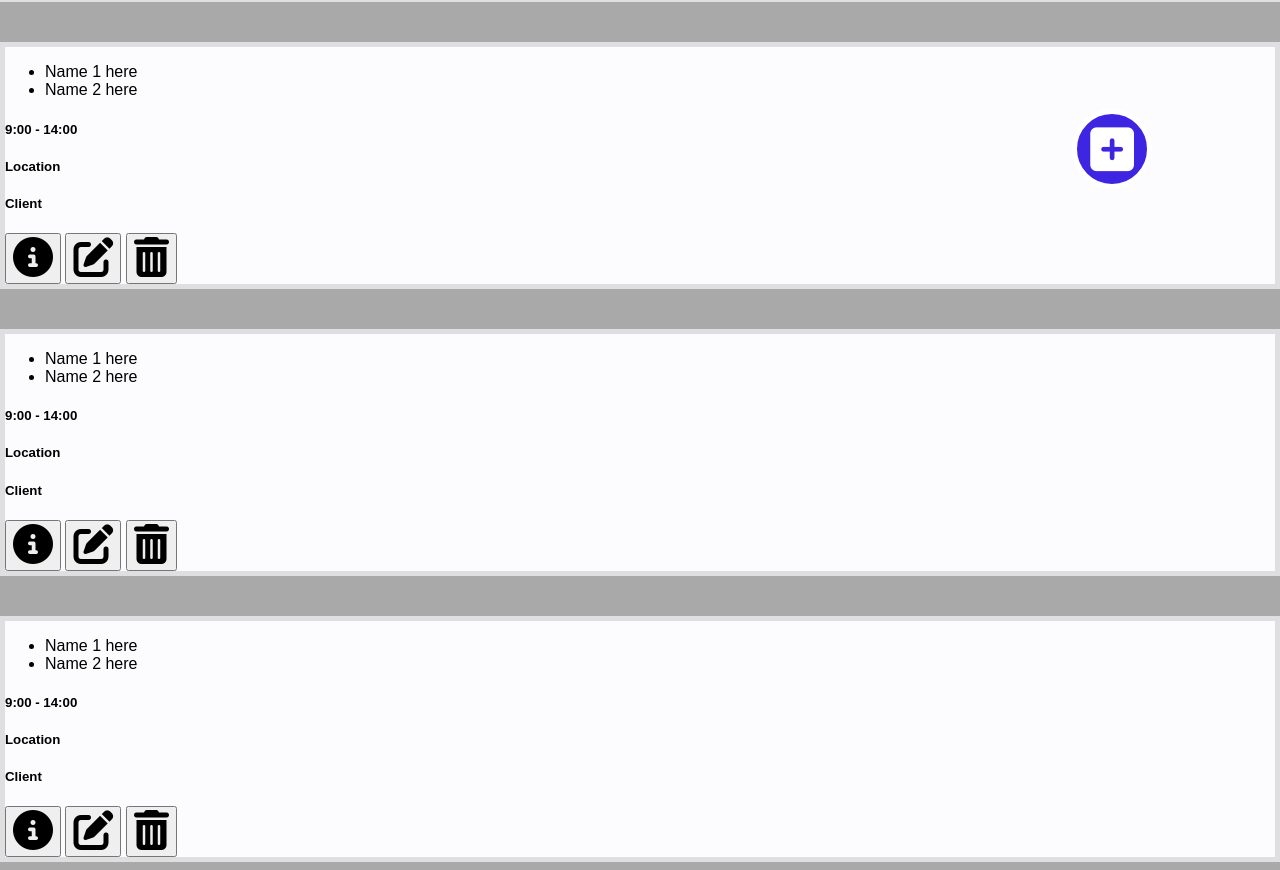
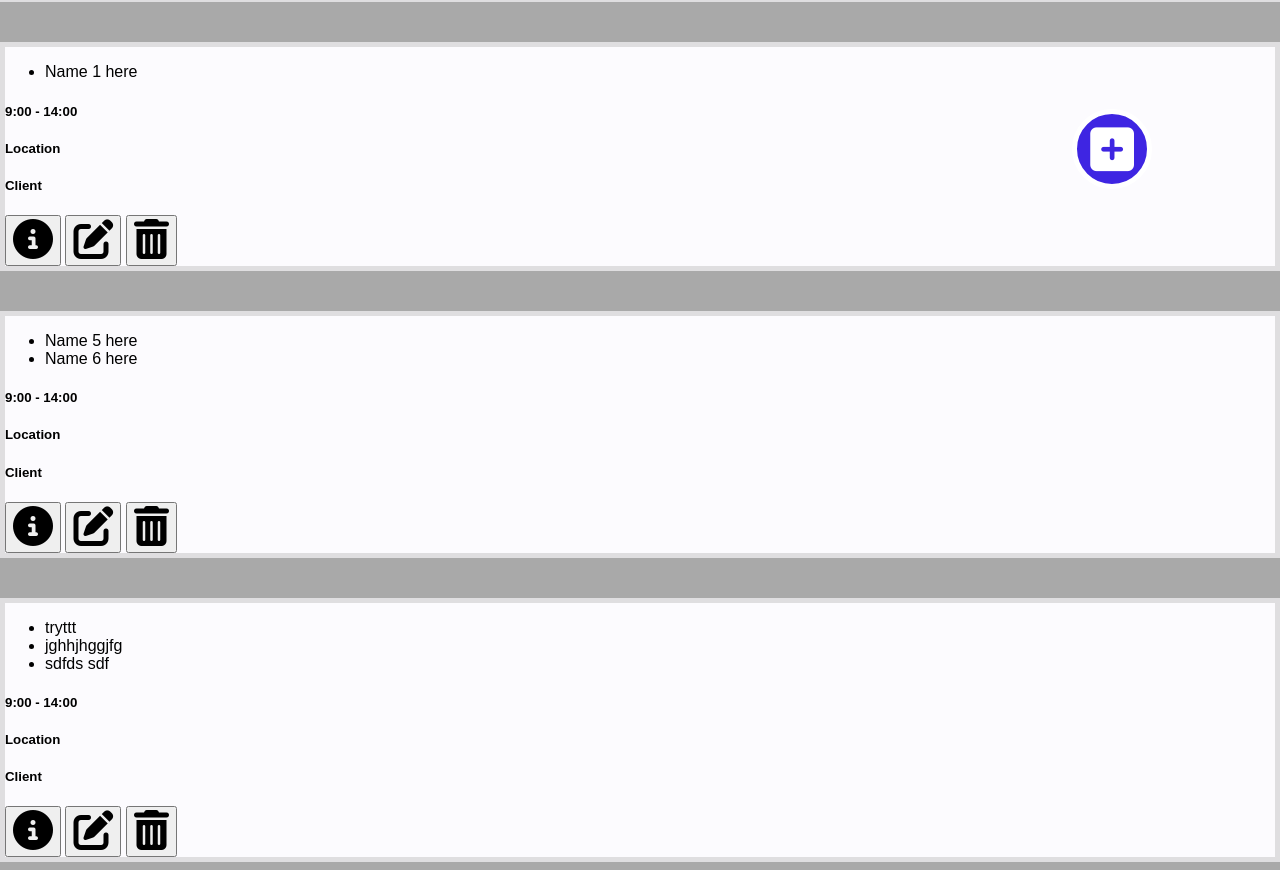
Before and after one commit to StuartFletcher90/simplyRota, a website: page public/admin/admin.html in a window 1280 px wide. Shown: the part 531-1401 px from the top of the page. Drawn offline with Linux system fonts and the light colour scheme.

Commit message:
ammended staff card dummy info

```diff
--- a/public/admin/admin.html
+++ b/public/admin/admin.html
@@ -62,7 +62,6 @@
             <div class="shift-card">
                     <ul class="shift-staff-names">
                         <li>Name 1 here</li>
-                        <li>Name 2 here</li>
                     </ul>
                     <h5 class="shift-time">9:00 - 14:00</h5>
                     <h5 class="shift-location">Location</h5>
@@ -74,8 +73,8 @@
 
                 <div class="shift-card">
                         <ul class="shift-staff-names">
-                            <li>Name 1 here</li>
-                            <li>Name 2 here</li>
+                            <li>Name 5 here</li>
+                            <li>Name 6 here</li>
                         </ul>
                         <h5 class="shift-time">9:00 - 14:00</h5>
                         <h5 class="shift-location">Location</h5>
@@ -87,8 +86,9 @@
 
                     <div class="shift-card">
                             <ul class="shift-staff-names">
-                                <li>Name 1 here</li>
-                                <li>Name 2 here</li>
+                                <li>tryttt </li>
+                                <li>jghhjhggjfg </li>
+                                <li>sdfds sdf</li>
                             </ul>
                             <h5 class="shift-time">9:00 - 14:00</h5>
                             <h5 class="shift-location">Location</h5>
```
